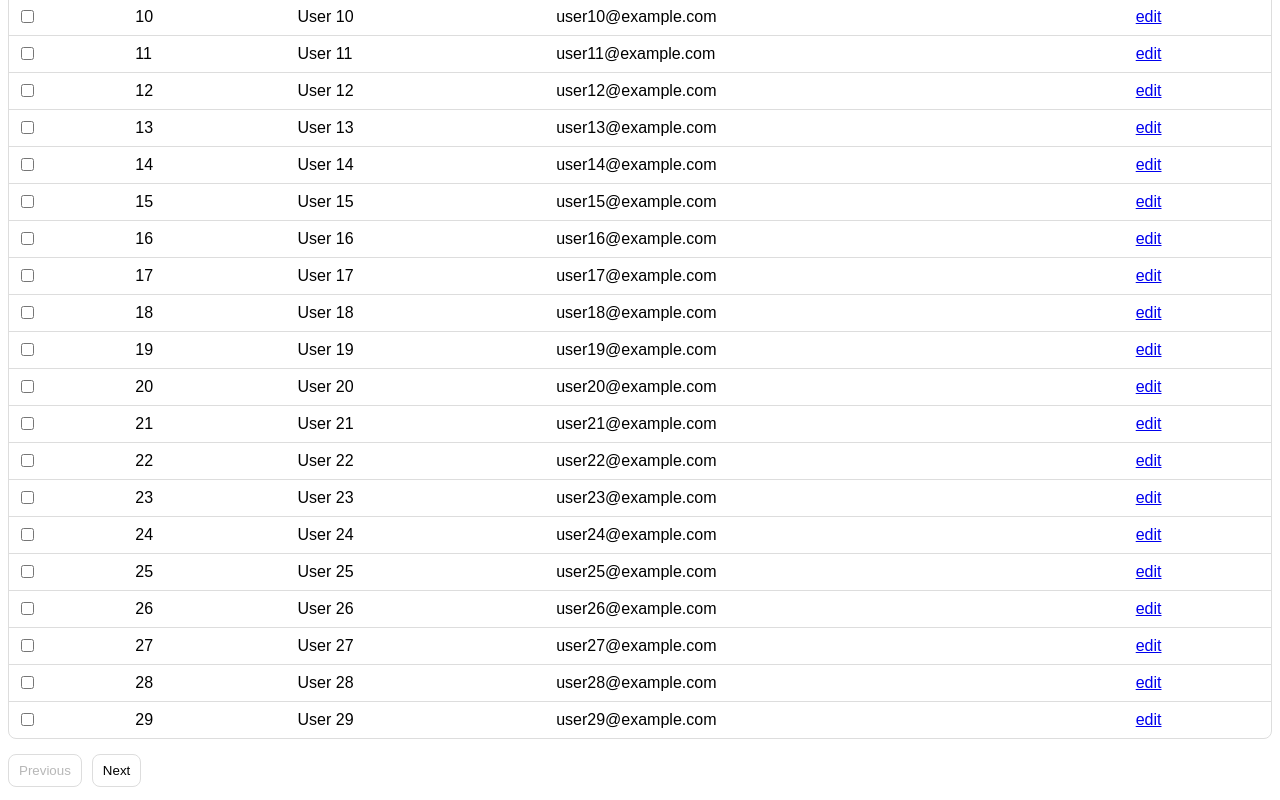
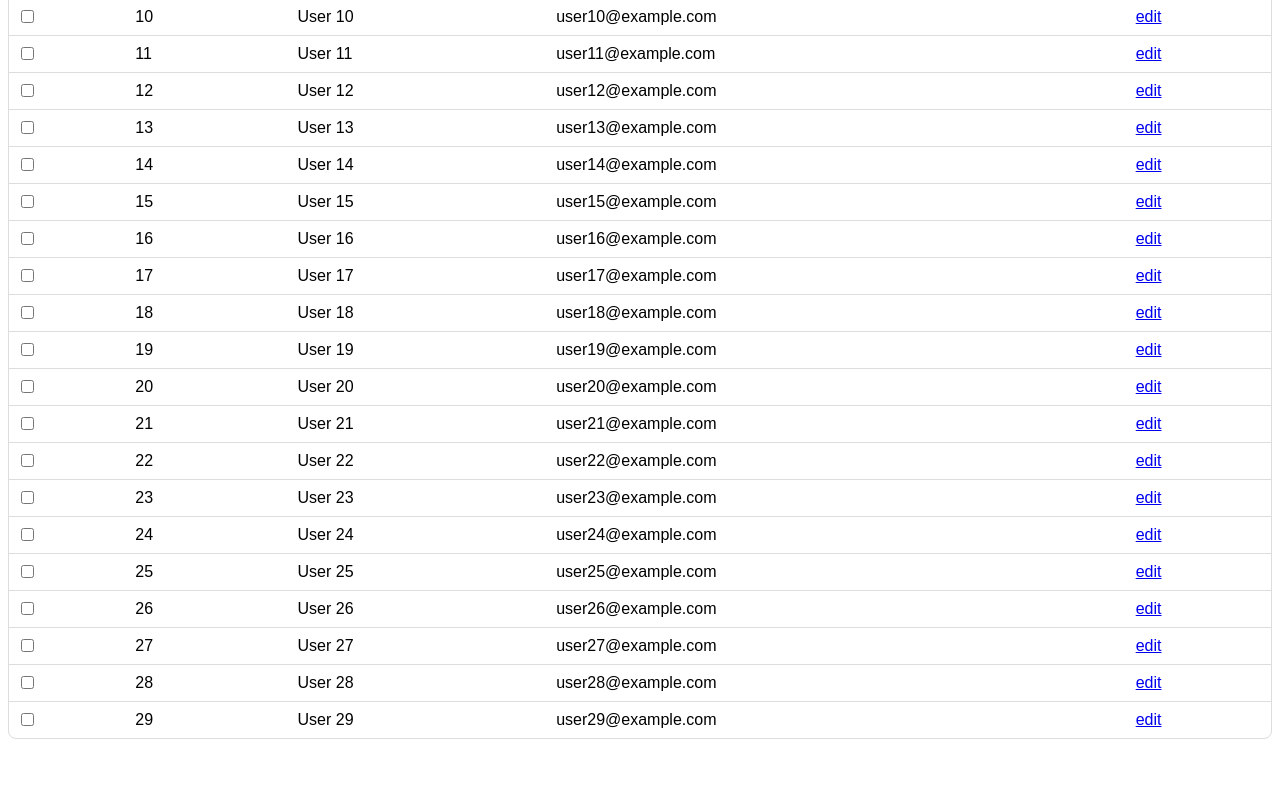
Before and after one commit to joydeep-bhowmik/react-datatable, a React (Vite) app: page / in a window 1280 px wide. Shown: the part 441-1241 px from the top of the page. After the commit the page ends 1188 px from the top, so only its background shows below. Built offline with nearby package versions, Linux system fonts and the light colour scheme.

Commit message:
Update Datatable.jsx

```diff
--- a/src/Datatable.jsx
+++ b/src/Datatable.jsx
@@ -58,7 +58,7 @@ export const Datatable = ({
   loading,
   loader,
   getApiParams,
-  pagination = true,
+  pagination,
 }) => {
   const [sortDetails, setSortDetails] = useState({});
   const [selectedRows, setSelectedRows] = useState([]);
```
